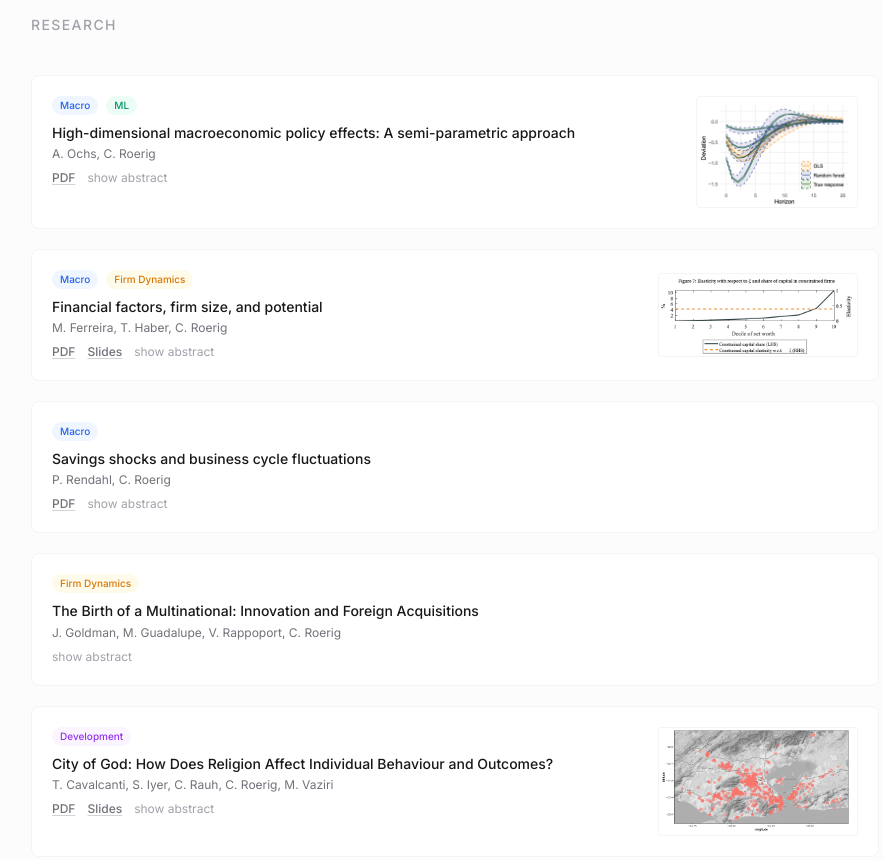
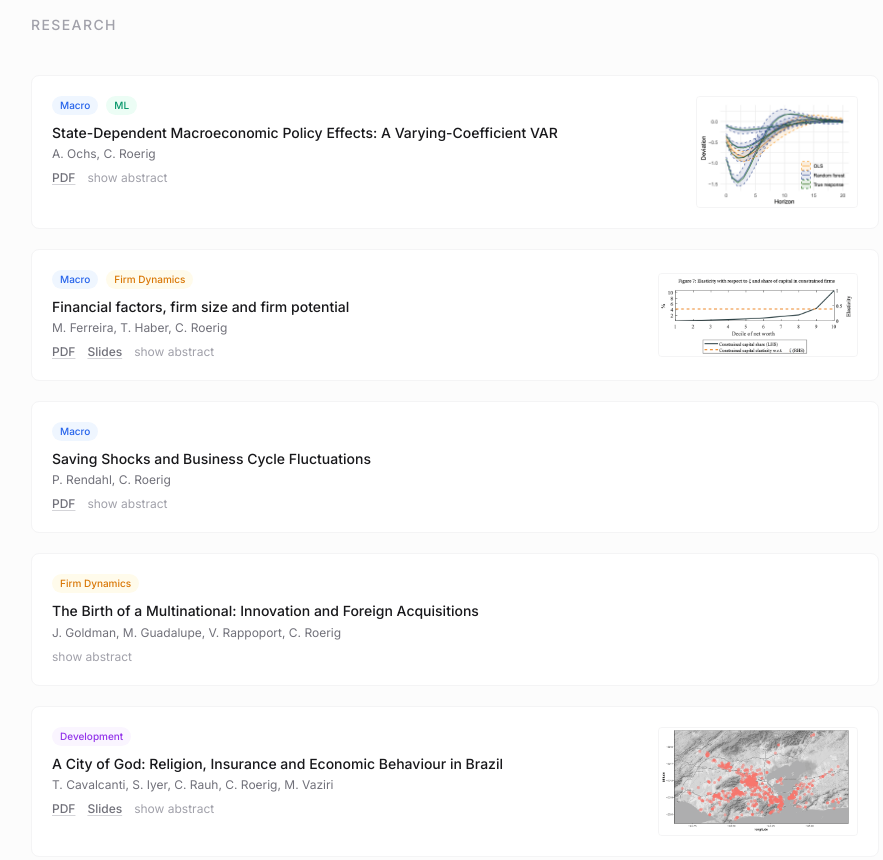
Before and after one commit to ChristianRoerig/ChristianRoerig.github.io, an Astro site: page / in a window 1280 px wide. Shown: the part 1220-2080 px from the top of the page, without its empty margins (185-1068 px from the left). Built offline with nearby package versions, Linux system fonts and the light colour scheme; Astro itself is replaced by a stand-in of ours.

Commit message:
Update abstracts

```diff
--- a/src/components/Research.astro
+++ b/src/components/Research.astro
@@ -1,39 +1,39 @@
 ---
 const papers = [
   {
-    title: 'High-dimensional macroeconomic policy effects: A semi-parametric approach',
+    title: 'State-Dependent Macroeconomic Policy Effects: A Varying-Coefficient VAR',
     authors: 'A. Ochs, C. Roerig',
-    abstract: 'A flexible framework to identify potential state- and time-dependent effects of macroeconomic policies using random forests, correctly identifying multiple states even for small sample sizes.',
+    abstract: 'This article proposes a flexible framework to identify state-dependent effects of macroeconomic policies. In the literature, it is common to either estimate constant policy effects or introduce state-dependency in a parametric fashion. This, however, demands prior assumptions about the functional form. Our new method allows to identify state-dependent effects and possible interactions in a data-driven way. Specifically, we estimate heterogeneous policy effects using semi-parametric varying-coefficient models in an otherwise standard VAR structure. While keeping a parametric reduced form for interpretability and efficiency, we estimate the coefficients as functions of modifying macroeconomic variables, using random forests as the underlying non-parametric estimator. Simulation studies show that this method correctly identifies multiple states even for relatively small sample sizes. To further validate our method, we apply the semi-parametric framework to the historical data set by Ramey & Zubairy (2018) and offer a more granular perspective on the dependence of the fiscal policy efficacy on unemployment and interest rates.',
     pdf: '/research/Ochs_and_Roerig_draft.pdf',
     tags: ['Macro', 'ML'],
     thumb: '/research/thumbs/ochs_roerig.png',
   },
   {
-    title: 'Financial factors, firm size, and potential',
+    title: 'Financial factors, firm size and firm potential',
     authors: 'M. Ferreira, T. Haber, C. Roerig',
-    abstract: 'Revisiting the relationship of financial frictions and firm characteristics using the universe of Portuguese firms. Firm growth is a critical variable in explaining financial conditions.',
+    abstract: 'Using a unique dataset covering the universe of Portuguese firms and their credit situation we show that financially constrained firms are found across the entire firm size distribution, account for a larger total asset share compared to standard heterogeneous firms models, and exhibit a higher cyclical sensitivity, conditional on size. In light of these findings we reassess the importance of the firm distribution in shaping aggregate outcomes in the canonical model of heterogeneous firms with financial frictions. We augment the productivity process with ex-ante heterogeneity of firms, allowing us to match the distribution of constrained firms conditional on size. This, together with the fact that constrained firms have a higher capital elasticity, leads to up to four times larger aggregate fluctuations and capital misallocation.',
     pdf: '/research/Ferreira_Haber_and_Roerig_draft.pdf',
     slides: '/slides/FHR/FHR_slides.pdf',
     tags: ['Macro', 'Firm Dynamics'],
     thumb: '/research/thumbs/ferreira_haber_roerig.png',
   },
   {
-    title: 'Savings shocks and business cycle fluctuations',
+    title: 'Saving Shocks and Business Cycle Fluctuations',
     authors: 'P. Rendahl, C. Roerig',
-    abstract: 'Using long-run properties of MPS shocks in growth models with sticky prices to identify their causal, contractionary effect on economic activity.',
+    abstract: 'A common modeling tool — and a popular narrative — used to explain the financial crisis of 2008-2010 is a sudden increase in the desire to save. Such "marginal propensity to save" (MPS) shocks can be triggered by, for instance, a rise in uncertainty surrounding the economic climate, and depress interest rates, inflation, and generally cause an economic contraction. This paper uses the long-run properties arising from MPS shocks in both exogenous- and endogenous growth models with sticky prices in order to identify their causal effect on output. We find that time series data from the United States is strongly supportive of the notion that MPS shocks indeed have a causal, and contractionary, effect on economic activity, lending support to the most common approach of studying the financial crisis.',
     pdf: '/research/Rendahl_Roerig.pdf',
     tags: ['Macro'],
   },
   {
     title: 'The Birth of a Multinational: Innovation and Foreign Acquisitions',
     authors: 'J. Goldman, M. Guadalupe, V. Rappoport, C. Roerig',
-    abstract: 'Firms\' joint decision to innovate and become a multinational. Innovation is lumpy and disruptive; the option of foreign investment stimulates domestic innovation.',
+    abstract: 'We study the joint decision of firms to innovate and become a multinational. Innovation is lumpy and disruptive; the option of foreign investment stimulates domestic innovation.',
     tags: ['Firm Dynamics'],
   },
   {
-    title: 'City of God: How Does Religion Affect Individual Behaviour and Outcomes?',
+    title: 'A City of God: Religion, Insurance and Economic Behaviour in Brazil',
     authors: 'T. Cavalcanti, S. Iyer, C. Rauh, C. Roerig, M. Vaziri',
-    abstract: 'Quantifying how religion and religiosity affect individual insurance and decision-making using primary data from Rio de Janeiro.',
+    abstract: 'Using primary data from Brazil collected from 2019-2020, we aim to quantify the link between religion, expectations and economic outcomes. The survey data suggest that religious communities act as a source of informal insurance. Individuals appear to invest more in their religious communities if they can also expect various forms of community support. Particularly, when offered support to find a job, their perceived likelihood of finding a job increases. The degree of this insurance channel varies across different religions and is highest for Pentecostals. Furthermore, we build a theoretical life-cycle heterogeneous agents model and calibrate it to the data. The structural model identifies the job support channel as a by-product of coordinated beliefs in the afterlife.',
     pdf: '/research/Religion_and_Insurance_Brazil.pdf',
     slides: '/slides/city_of_god/Religion_and_Insurance_Brazil.pdf',
     tags: ['Development'],
@@ -42,7 +42,7 @@ const papers = [
   {
     title: 'Monetary policy with oligopolistic competition, firm heterogeneity and entry',
     authors: 'C. Roerig',
-    abstract: 'Investigating how market structure affects the propagation of monetary policy shocks with oligopolistic competition and dynamic entry.',
+    abstract: 'The standard textbook New Keynesian model relies on counter-cyclical profits for monetary policy to have an effect. This paper first tests this hypothesis by adding oligopolistic competition and static free entry to an otherwise standard NK model. Including search and matching frictions to the labour market breaks the result of money neutrality despite free entry of firms. Beyond that, the model is further augmented to accommodate firm heterogeneity and dynamic entry to investigate how the market structure affects the propagation of monetary policy shocks. The findings are threefold: First, through the channel of oligopolistic competition, heterogeneity in firms\' productivity leads to pro-cyclical profits for lower levels of wage rigidity compared to the homogeneous case. Second, firm heterogeneity increases the response in aggregate output. Third, dynamic entry is further enhancing this effect, yet the strengthening of competition has a negative impact on firms\' profits. Local projections using Compustat firm-level data and Romer & Romer (2004) monetary policy shocks support the predictions of the theoretical model.',
     pdf: '/research/First_year_chapter_CR.pdf',
     tags: ['Macro', 'Firm Dynamics'],
   },
```
